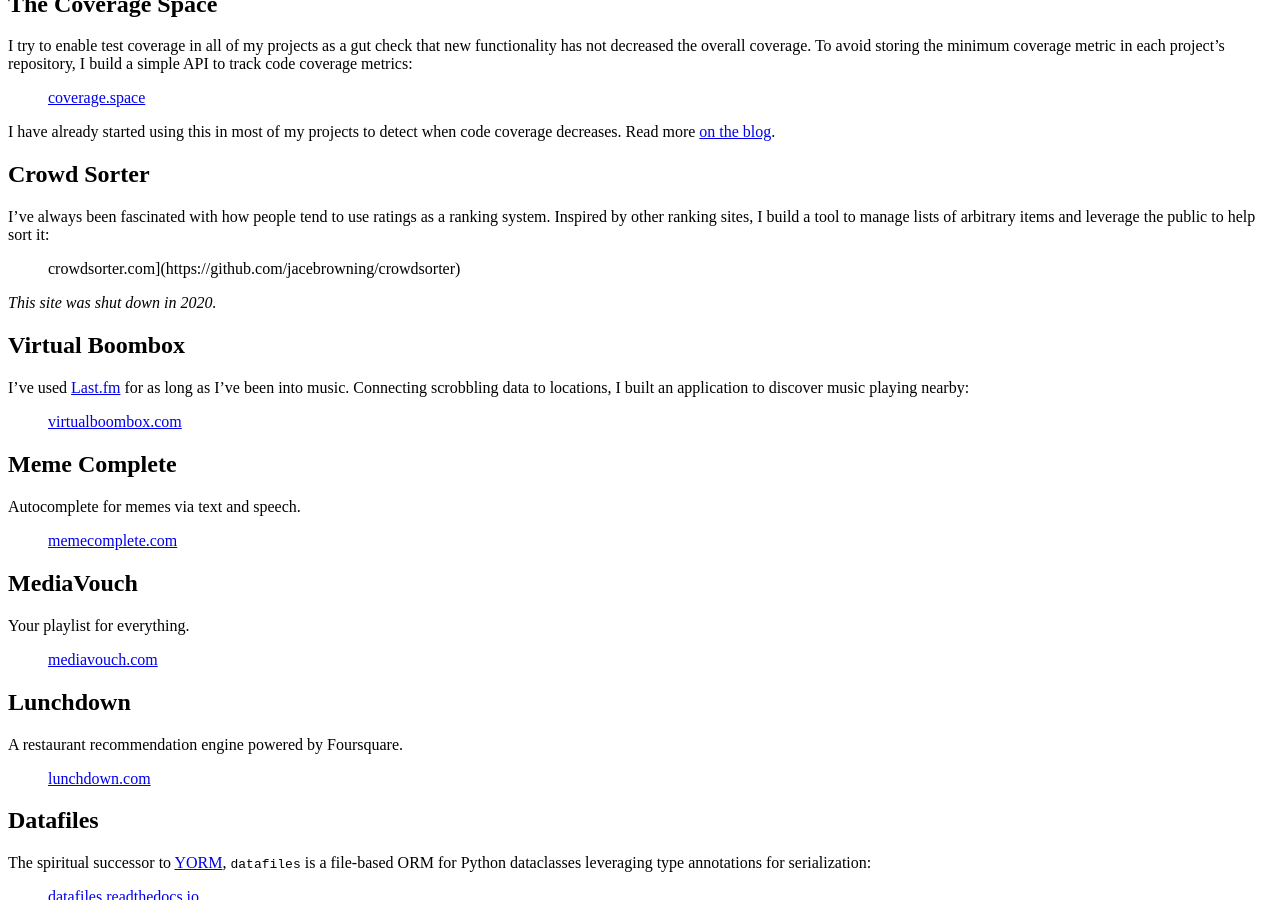
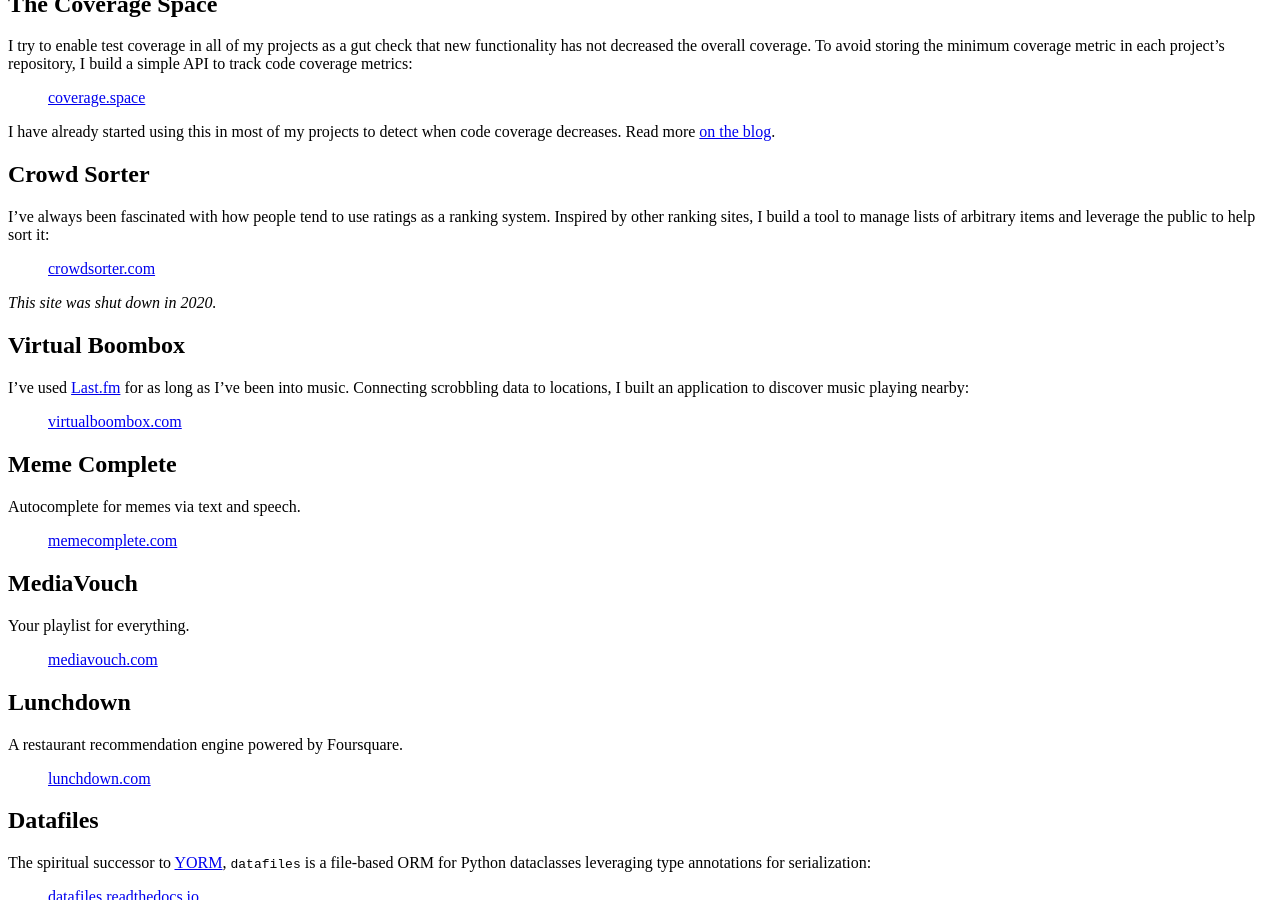
Before and after one commit to jacebrowning/jacebrowning.info, a Jekyll site: the page built from projects.md, in a window 1280 px wide and 900 px high, scrolled down 1262 px. Built offline with Jekyll 4.4.1, drawn with Linux system fonts in a browser that asks for light colours; Markdown is read by kramdown in place of the engine named in the settings.

Commit message:
Fix typo

```diff
--- a/projects.md
+++ b/projects.md
@@ -65,7 +65,7 @@
 
 I've always been fascinated with how people tend to use ratings as a ranking system. Inspired by other ranking sites, I build a tool to manage lists of arbitrary items  and leverage the public to help sort it:
 
-> crowdsorter.com](https://github.com/jacebrowning/crowdsorter)
+> [crowdsorter.com](https://github.com/jacebrowning/crowdsorter)
 
 _This site was shut down in 2020._
 
```
